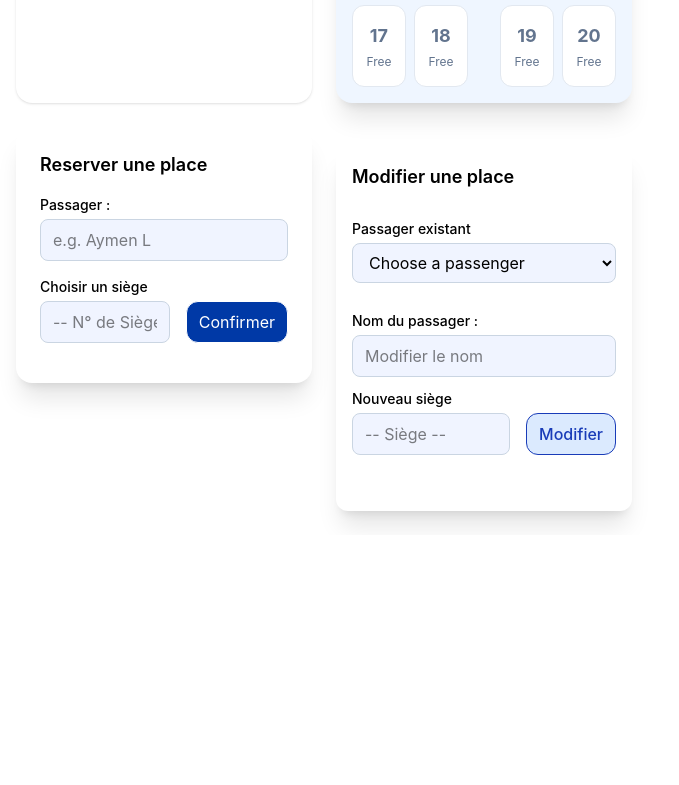
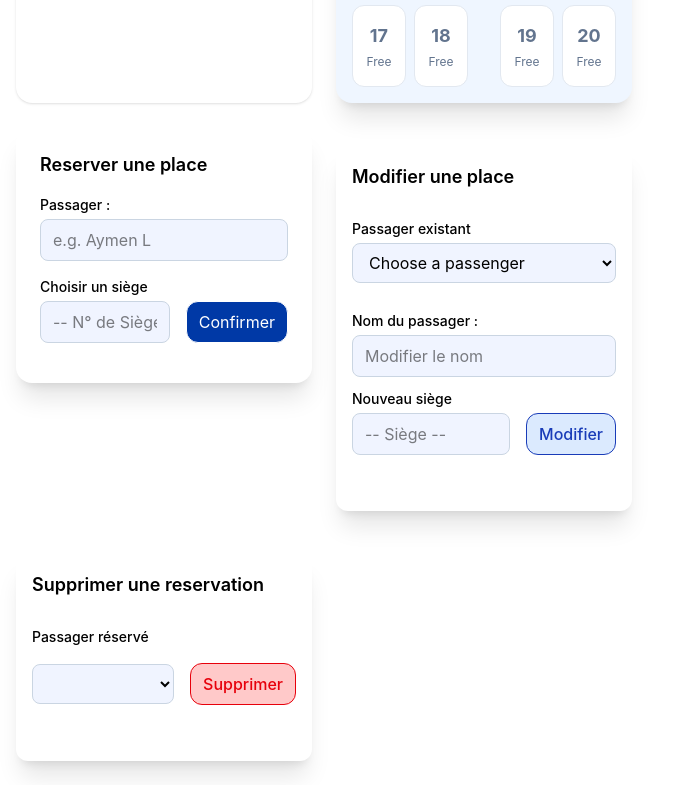
Before and after one commit to aymenlaoudi/BusDirect, a website: page bus_direct.html in a window 1280 px wide. Shown: the part 531-1316 px from the top of the page, without its empty margins (0-679 px from the left). Before the commit the page ends 1066 px from the top, so only its background shows below. Drawn offline with Linux system fonts and the light colour scheme.

Commit message:
Add 'supprimer une reservation' structure

```diff
--- a/bus_direct.html
+++ b/bus_direct.html
@@ -84,7 +84,7 @@
 
 
                 <div>
-                    <label for="siege-reservation" class="block text-sm font-medium mb-1 rond">Choisir un siège</label>
+                    <label for="seatInput" class="block text-sm font-medium mb-1 rond">Choisir un siège</label>
                     <div class="flex items-center gap-4 justify-between">
                         <input type="text" id="seatInput" placeholder="-- N° de Siège --"
                             class="w-full border border-slate-300 rounded-lg p-2 bg-[#F0F4FF] px-3 py-2">
@@ -103,7 +103,7 @@
                     <h2 class="text-lg font-semibold mb-4">Modifier une place</h2>
                 </div>
                 <div>
-                    <label for="changeNameSelect" class="block text-sm font-medium mb-1 rond">Passager existant</label>
+                    <label for="changeSelect" class="block text-sm font-medium mb-1 rond">Passager existant</label>
                     <select id="changeSelect"
                         class="w-full border border-slate-300 rounded-lg px-3 py-2 mb-4 bg-[#F0F4FF] focus:outline-none focus:ring-2 focus:ring-blue-500">
                     </select>
@@ -114,7 +114,7 @@
                         class="w-full border border-slate-300 rounded-lg p-2 bg-[#F0F4FF] px-3 py-2">
                 </div>
                 <div>
-                    <label for="siege-reservation" class="block text-sm font-medium mb-1 rond">Nouveau siège</label>
+                    <label for="newSeat" class="block text-sm font-medium mb-1 rond">Nouveau siège</label>
                     <div class="flex items-center gap-4 justify-between">
                         <input type="text" id="newSeat" placeholder="-- Siège --"
                             class="w-full border border-slate-300 rounded-lg p-2 bg-[#F0F4FF] px-3 py-2">
@@ -124,6 +124,26 @@
                 </div>
                 <p id="modifyMessage" class="mt-4 text-sm font-medium"></p>
             </section>
+            <section
+                class="flex shadow-xl w-full rounded-xl gap-3 p-4 flex-wrap flex-col bg-white shadow-sm p-4 pb-7 mt-5">
+                <div>
+                    <h2 class="text-lg font-semibold mb-4">Supprimer une reservation</h2>
+                </div>
+
+                    <div>
+                    <label for="supSelect" class="block text-sm font-medium mb-1 rond">Passager réservé</label>
+                    </div>
+                    <div class="flex items-center gap-4 justify-between">
+                        <select id="supSelect"
+                            class="w-full border border-slate-300 rounded-lg px-3 py-2 bg-[#F0F4FF] focus:outline-none focus:ring-2 focus:ring-blue-500">
+                        </select>
+                        <div class="flex items-center gap-4 justify-between">
+                            <button type="button" id="supBtn"
+                                class="border-1 px-3 py-2 rounded-xl bg-red-200 text-red-600 font-medium">Supprimer</button>
+                        </div>
+                    </div>
+                <p id="supMessage" class="mt-4 text-sm font-medium"></p>
+            </section>
     </main>
     <script src="script.js"></script>
 </body>
```
Also changed, not shown: src/output.css.
